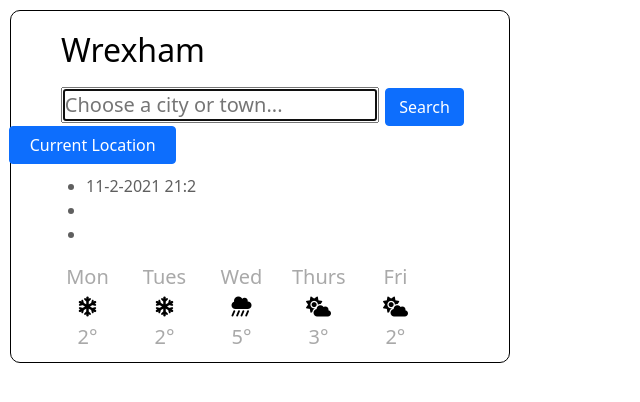
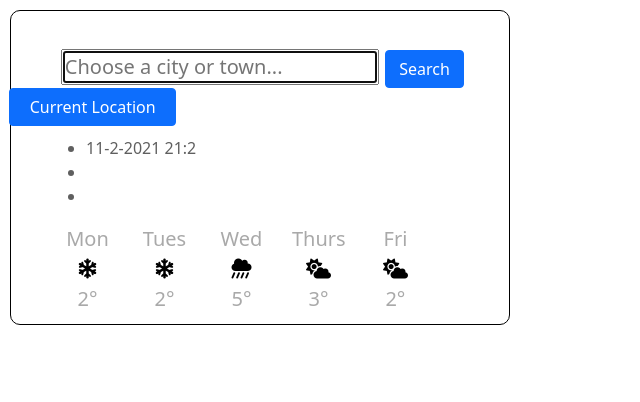
Before and after one commit to ffionwyn/weather-project, a plain HTML site: page index.html in a window 1280 px wide. Shown: the whole page, without its empty margins (0-640 px from the left). Drawn offline with nearby package versions, Linux system fonts and the light colour scheme.

Commit message:
Update index.html

```diff
--- a/index.html
+++ b/index.html
@@ -17,7 +17,7 @@
   </head>
   <body>
       <div class="weather-container">
-    <h2 id="location-header">Wrexham</h2>
+    <h2 id="location-header"></h2>
 
      <div class="row">
       <form id="search-form">
```
